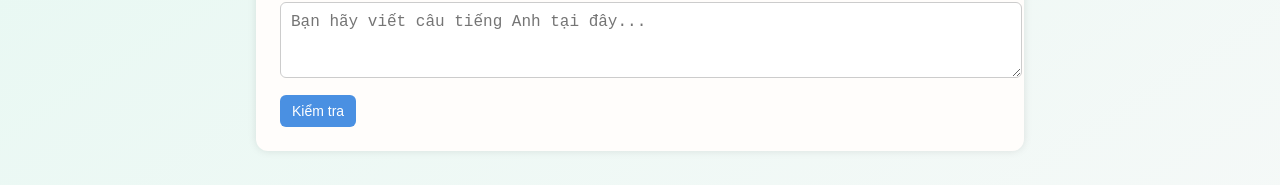
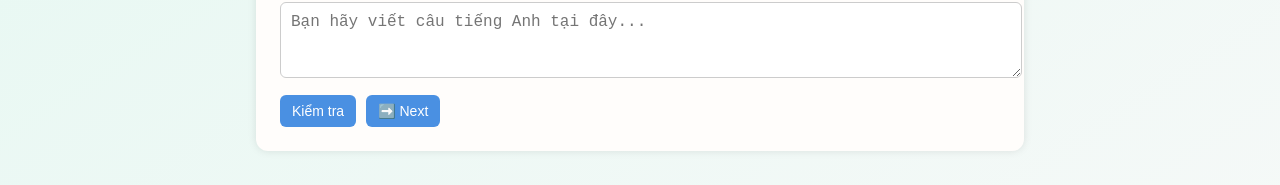
Before and after one commit to nhquang1511/Dictation-English, a React (Vite) app in the folder dictation-app/: page /translate in a window 1280 px wide. Shown: the part 260-445 px from the top of the page. Built offline with nearby package versions, Linux system fonts and the light colour scheme; no server answers.

Commit message:
version 2 gramar

```diff
--- a/dictation-app/src/components/RandomSentence.jsx
+++ b/dictation-app/src/components/RandomSentence.jsx
@@ -111,29 +111,13 @@ export default function RandomSentenceApp() {
         fetchSentence();
     }, [level, topic, type]);
 
-    const handleCheck = async () => {
-        setLoading(true);
-        try {
-            const res = await fetch("http://localhost:5000/grammar-check", {
-                method: "POST",
-                headers: { "Content-Type": "application/json" },
-                body: JSON.stringify({
-                    user_en: userInput,
-                    correct_en: sentence.en // Đảm bảo `sentence.en` tồn tại
-                })
-            });
-            if (!res.ok) {
-                throw new Error(`HTTP error! status: ${res.status}`);
-            }
-            const data = await res.json();
-            setResult(data);
-        } catch (error) {
-            console.error("Error checking grammar:", error);
-            setResult({ corrected: "Có lỗi xảy ra khi kiểm tra.", explanation: "Vui lòng thử lại sau." });
-        } finally {
-            setLoading(false);
-        }
+    const handleCheck = () => {
+        setResult({
+            corrected: sentence.en,
+            is_correct: userInput.trim().toLowerCase() === sentence.en.trim().toLowerCase()
+        });
     };
+
 
     return (
         <div className="random-sentence-app">
@@ -185,17 +169,21 @@ export default function RandomSentenceApp() {
                         disabled={loading}
                     />
 
-                    <button onClick={handleCheck} disabled={loading || !userInput.trim()}>
-                        {loading ? "Đang kiểm tra..." : "Kiểm tra"}
-                    </button>
+                    <div style={{ display: "flex", gap: "10px" }}>
+                        <button onClick={handleCheck} disabled={loading || !userInput.trim()}>
+                            {loading ? "Đang kiểm tra..." : "Kiểm tra"}
+                        </button>
+                        <button onClick={fetchSentence} disabled={loading}>
+                            {loading ? "Đang tải..." : "➡️ Next"}
+                        </button>
+                    </div>
+
                 </div>
             )}
 
             {result && (
                 <div className="feedback">
                     <p><strong>✅ Câu đúng:</strong> {sentence.en}</p>
-                    <p><strong>🛠 Sửa lại:</strong> {result.corrected}</p>
-                    <p><strong>📘 Giải thích:</strong> {result.explanation}</p>
                 </div>
             )}
         </div>
```
Also changed, not shown: 2 other files (tests, documents, lock files or other folders).
